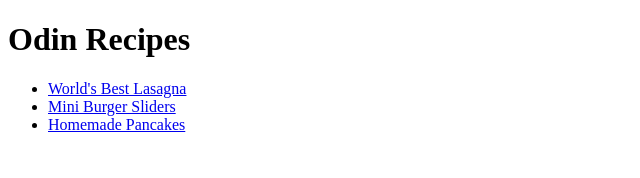
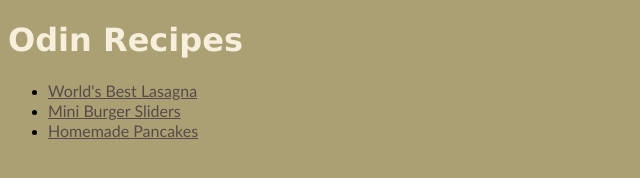
Before and after one commit to jeff-bazinet/odin-recipes, a plain HTML site: page index.html in a window 1280 px wide. Shown: the whole page, without its empty margins (0-640 px from the left). Drawn offline with Linux system fonts and the light colour scheme.

Commit message:
Update recipes page with styles
Added a few styles to the body, h1 and links

```diff
--- a/index.html
+++ b/index.html
@@ -3,6 +3,7 @@
     <head>
         <meta charset="utf-8">
         <title>Odin Recipes</title>
+        <link rel="stylesheet" href="./styles/style.css">
     </head>
     <body>
         <h1>Odin Recipes</h1>
--- /dev/null
+++ b/styles/style.css
@@ -0,0 +1,14 @@
+body {
+    background-color: #aaa074;
+
+}
+
+h1 {
+    color: #f7efdb;
+    font-family:Verdana, Geneva, Tahoma, sans-serif;
+}
+
+a {
+    color: #574b49;
+    font-family: 'Gill Sans', 'Gill Sans MT', Calibri, 'Trebuchet MS', sans-serif;
+}
```
